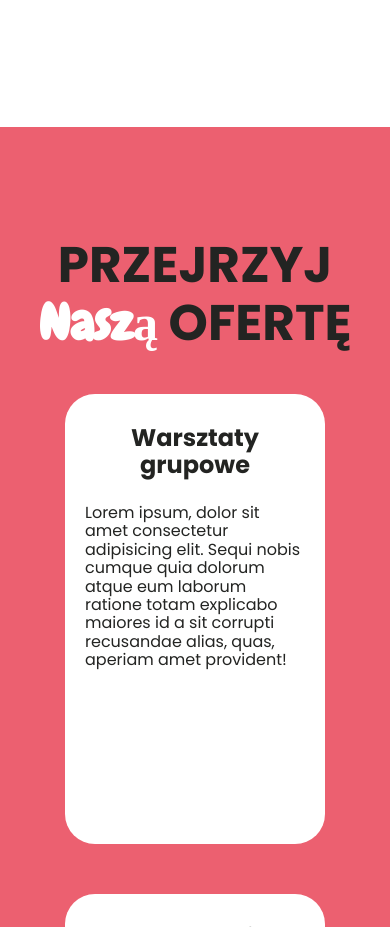
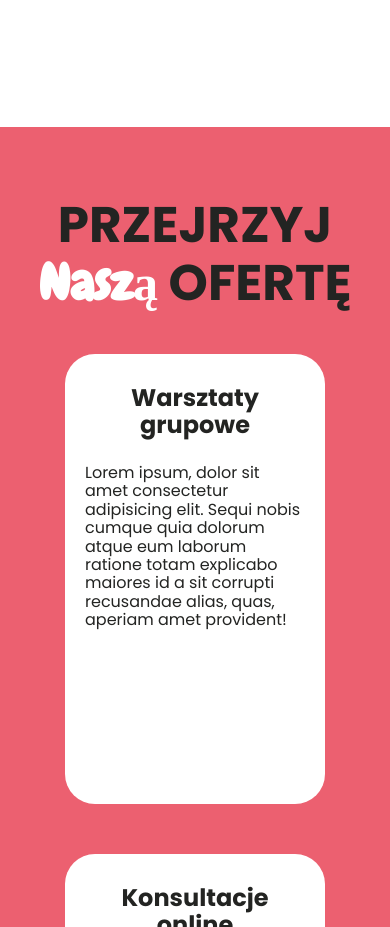
Before and after one commit to Patryk0408/Wyszczekaj-To, a React (Create React App) app: page / in a window 390 px wide. Shown: the part 1560-2487 px from the top of the page. Built offline with nearby package versions, Linux system fonts and the light colour scheme.

Commit message:
Changing padding of offer section for mobile version

```diff
--- a/src/features/Offer/styled.js
+++ b/src/features/Offer/styled.js
@@ -9,7 +9,7 @@ export const Title = styled.h2`
 	font-size: 50px;
 	text-transform: uppercase;
 	text-align: center;
-	padding: 110px 0 0;
+	padding: 70px 0 0;
 
 	@media (min-width: ${({ theme }) => theme.breakpoint.mobile}) {
 		font-size: 75px;
@@ -17,6 +17,7 @@ export const Title = styled.h2`
 
 	@media (min-width: ${({ theme }) => theme.breakpoint.tablet}) {
 		font-size: 90px;
+		padding: 110px 0 0;
 	}
 `
 
```
